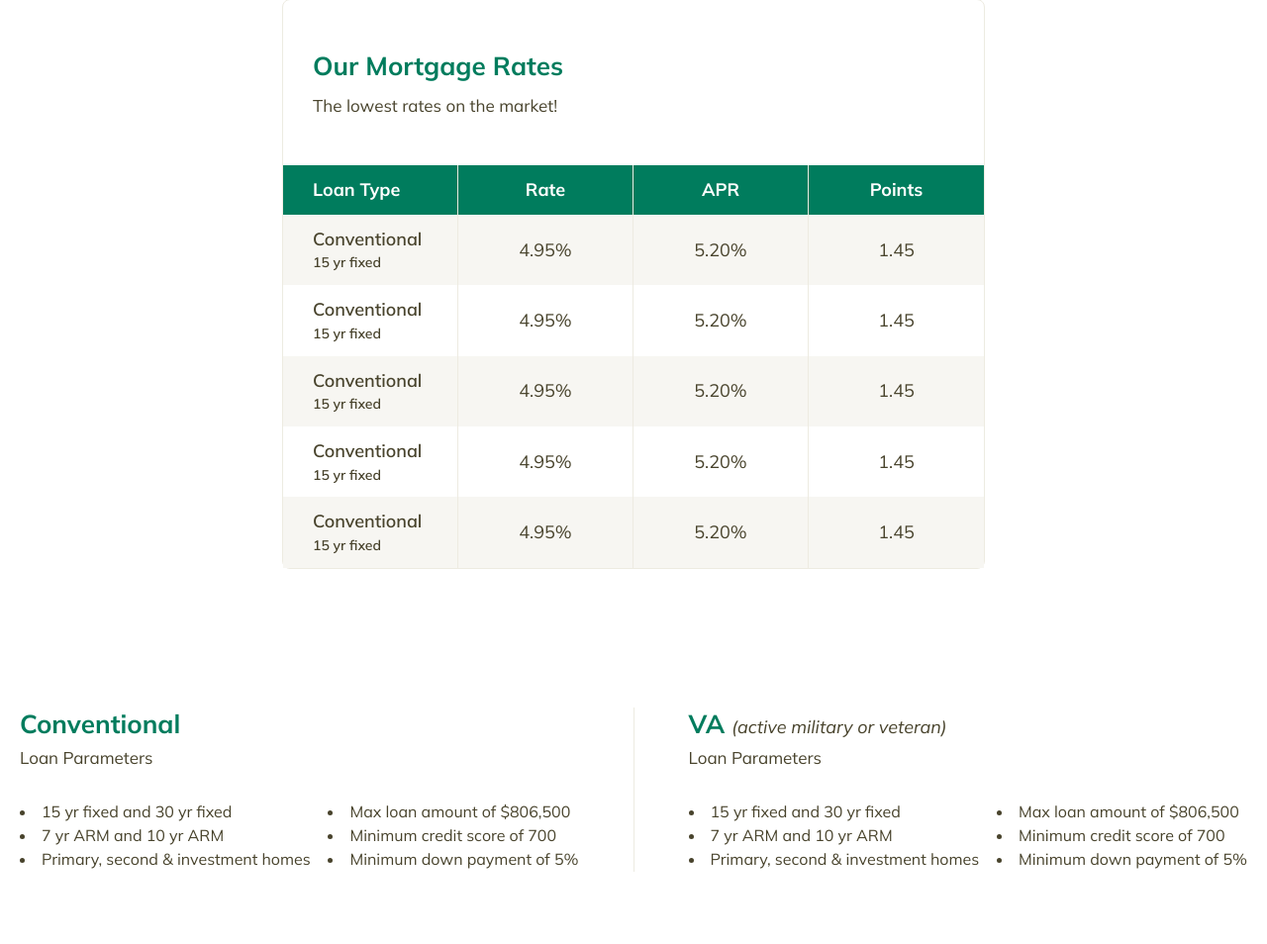
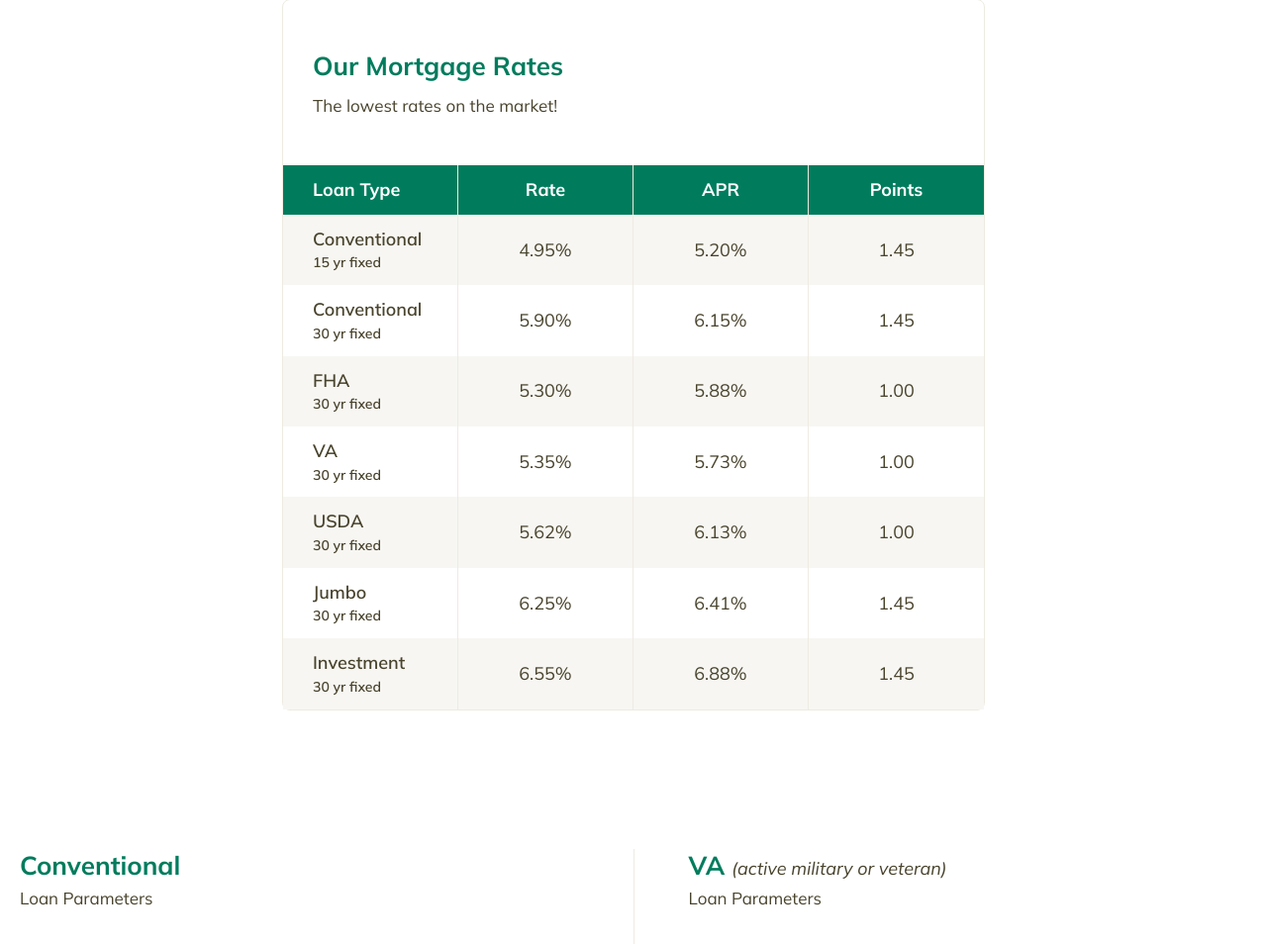
Before and after one commit to DreamLabIt/Financing-Direct, a PHP site: page / in a window 1280 px wide. Shown: the part 3164-4118 px from the top of the page at 99% size. Run offline with PHP 8.4, Linux system fonts and the light colour scheme.

Commit message:
update content

```diff
--- a/assets/style.css
+++ b/assets/style.css
@@ -701,7 +701,7 @@ textarea {
     font-size: 12px;
 }
 .rate-col {
-    padding-block: 14px;
+    padding-block: 10px;
     padding-inline: 4px;
     border-right: 1px solid #EDEBE1;
     display: flex;
@@ -726,6 +726,7 @@ textarea {
   margin-bottom: 48px;
 }
   .rate-col {
+    padding-block: 14px;
     padding-inline: 8px;
   }
   .rate-col h5 {
--- a/index.php
+++ b/index.php
@@ -378,13 +378,13 @@
               <div class="rate-row">
                 <div class="rate-col d-flex flex-col rate-col-body">
                   <h5>Conventional</h5>
-                  <p>15 yr fixed</p>
+                  <p>30 yr fixed</p>
                 </div>
                 <div class="rate-col">
-                  <p>4.95%</p>
+                  <p>5.90%</p>
                 </div>
                 <div class="rate-col">
-                  <p>5.20%</p>
+                  <p>6.15%</p>
                 </div>
                 <div class="rate-col">
                   <p>1.45</p>
@@ -392,14 +392,59 @@
               </div>
               <div class="rate-row">
                 <div class="rate-col d-flex flex-col rate-col-body">
-                  <h5>Conventional</h5>
-                  <p>15 yr fixed</p>
+                  <h5>FHA</h5>
+                  <p>30 yr fixed</p>
                 </div>
                 <div class="rate-col">
-                  <p>4.95%</p>
+                  <p>5.30%</p>
                 </div>
                 <div class="rate-col">
-                  <p>5.20%</p>
+                  <p>5.88%</p>
+                </div>
+                <div class="rate-col">
+                  <p>1.00</p>
+                </div>
+              </div>
+              <div class="rate-row">
+                <div class="rate-col d-flex flex-col rate-col-body">
+                  <h5>VA</h5>
+                  <p>30 yr fixed</p>
+                </div>
+                <div class="rate-col">
+                  <p>5.35%</p>
+                </div>
+                <div class="rate-col">
+                  <p>5.73%</p>
+                </div>
+                <div class="rate-col">
+                  <p>1.00</p>
+                </div>
+              </div>
+              <div class="rate-row">
+                <div class="rate-col d-flex flex-col rate-col-body">
+                  <h5>USDA</h5>
+                  <p>30 yr fixed</p>
+                </div>
+                <div class="rate-col">
+                  <p>5.62%</p>
+                </div>
+                <div class="rate-col">
+                  <p>6.13%</p>
+                </div>
+                <div class="rate-col">
+                  <p>1.00</p>
+                </div>
+              </div>
+              <div class="rate-row">
+                <div class="rate-col d-flex flex-col rate-col-body">
+                  <h5>Jumbo</h5>
+                  <p>30 yr fixed</p>
+                </div>
+                <div class="rate-col">
+                  <p>6.25%</p>
+                </div>
+                <div class="rate-col">
+                  <p>6.41%</p>
                 </div>
                 <div class="rate-col">
                   <p>1.45</p>
@@ -407,29 +452,14 @@
               </div>
               <div class="rate-row">
                 <div class="rate-col d-flex flex-col rate-col-body">
-                  <h5>Conventional</h5>
-                  <p>15 yr fixed</p>
+                  <h5>Investment</h5>
+                  <p>30 yr fixed</p>
                 </div>
                 <div class="rate-col">
-                  <p>4.95%</p>
+                  <p>6.55%</p>
                 </div>
                 <div class="rate-col">
-                  <p>5.20%</p>
-                </div>
-                <div class="rate-col">
-                  <p>1.45</p>
-                </div>
-              </div>
-              <div class="rate-row">
-                <div class="rate-col d-flex flex-col rate-col-body">
-                  <h5>Conventional</h5>
-                  <p>15 yr fixed</p>
-                </div>
-                <div class="rate-col">
-                  <p>4.95%</p>
-                </div>
-                <div class="rate-col">
-                  <p>5.20%</p>
+                  <p>6.88%</p>
                 </div>
                 <div class="rate-col">
                   <p>1.45</p>
```
